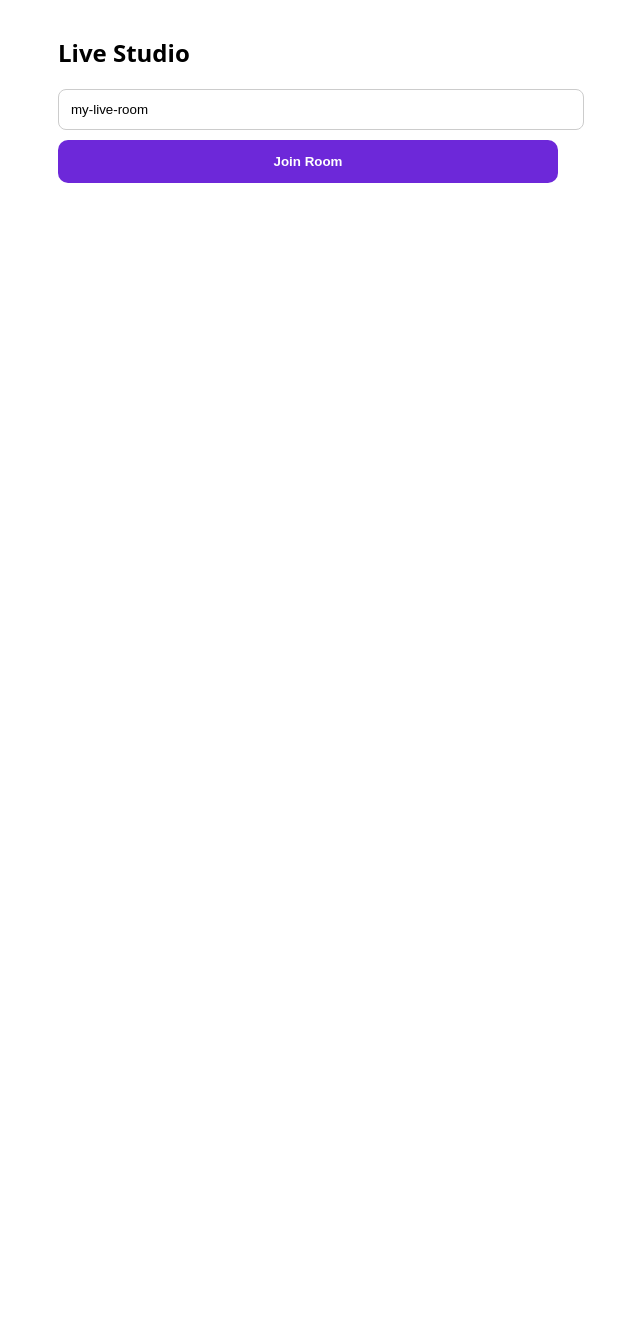
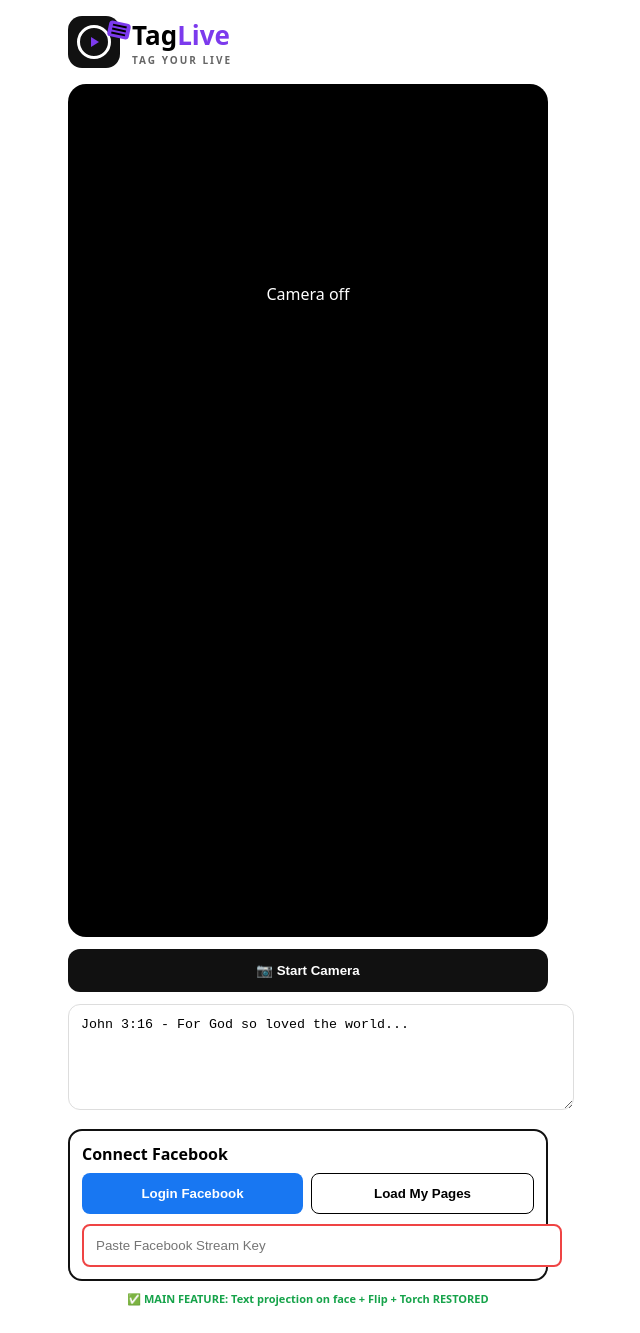
Before and after one commit to lokojagrocerymall/TagLive, a Next.js app: page / in a window 1280 px wide. Shown: the whole page, without its empty margins (332-972 px from the left). Before the commit the page ends 800 px from the top, so only its background shows below. Built offline with nearby package versions, Linux system fonts and the light colour scheme.

Commit message:
Update page.tsx

```diff
--- a/app/page.tsx
+++ b/app/page.tsx
@@ -1,72 +1,132 @@
 "use client"
-import { useState, useRef, useEffect } from 'react'
-import { Room, RoomEvent } from 'livekit-client'
+import { useEffect, useRef, useState } from 'react'
+declare global { interface Window { FB: any } }
 
-export default function LiveStudio() {
-  const [roomName, setRoomName] = useState('my-live-room')
-  const [connected, setConnected] = useState(false)
-  const [cameraOn, setCameraOn] = useState(false)
-  const [facebookKey, setFacebookKey] = useState('')
-  const [youtubeKey, setYoutubeKey] = useState('')
-  const [streaming, setStreaming] = useState(false)
+export default function LiveStudio(){
+  const [verse, setVerse] = useState("John 3:16 - For God so loved the world...")
+  const [isCam, setIsCam] = useState(false)
+  const [isLive, setIsLive] = useState(false)
+  const [facing, setFacing] = useState<'user'|'environment'>('user')
+  const [torch, setTorch] = useState(false)
+  const [fbUser, setFbUser] = useState<any>(null)
+  const [fbKey, setFbKey] = useState('')
+  const [pages, setPages] = useState<any[]>([])
   const videoRef = useRef<HTMLVideoElement>(null)
-  const roomRef = useRef<Room | null>(null)
+  const canvasRef = useRef<HTMLCanvasElement>(null)
+  const streamRef = useRef<MediaStream|null>(null)
+  const trackRef = useRef<MediaStreamTrack|null>(null)
 
-  const verse = "John 3:16 - For God so loved the world..."
+  useEffect(()=>{
+    const fbAppId = '1951327349161990'
+    if(!document.getElementById('fb-sdk')){
+      const s = document.createElement('script'); s.id='fb-sdk'; s.src='https://connect.facebook.net/en_US/sdk.js';
+      s.onload=()=>{ window.FB.init({appId: fbAppId, cookie:true, xfbml:false, version:'v19.0'}) }
+      document.body.appendChild(s)
+    }
+    const k = localStorage.getItem('taglive_fbKey'); if(k) setFbKey(k)
+  },[])
+  useEffect(()=>{ if(fbKey) localStorage.setItem('taglive_fbKey', fbKey)},[fbKey])
 
-  async function join() {
-    const res = await fetch(`/api/token?room=${roomName}&username=host`)
-    const data = await res.json()
-    const room = new Room()
-    roomRef.current = room
-    await room.connect(process.env.NEXT_PUBLIC_LIVEKIT_URL!, data.token)
-    setConnected(true)
+  const startCamera = async(newFacing = facing)=>{
+    try{
+      if(streamRef.current) streamRef.current.getTracks().forEach(t=>t.stop())
+      await new Promise(r=>setTimeout(r,300))
+      const s = await navigator.mediaDevices.getUserMedia({video:{facingMode:newFacing, width:{ideal:1280}, height:{ideal:720}}, audio:true})
+      streamRef.current = s; trackRef.current = s.getVideoTracks()[0]
+      if(videoRef.current){ videoRef.current.srcObject = s; await videoRef.current.play() }
+      setFacing(newFacing); setIsCam(true)
+    }catch(e:any){ alert('Camera: '+e.message) }
+  }
+  const stopCamera = ()=>{ streamRef.current?.getTracks().forEach(t=>t.stop()); if(videoRef.current) videoRef.current.srcObject=null; setIsCam(false); setIsLive(false); setTorch(false) }
+  const toggleCamera = async()=>{ await startCamera(facing==='user'?'environment':'user') }
+  const toggleTorch = async()=>{
+    try{
+      const track:any = trackRef.current
+      if(!track?.getCapabilities?.()?.torch) return alert('Torch not supported - use Chrome')
+      await track.applyConstraints({advanced:[{torch:!torch}] as any}); setTorch(!torch)
+    }catch(e:any){ alert(e.message) }
+  }
+  const loginFacebook = ()=>{
+    if(!window.FB){ alert('Wait 3 sec...'); return }
+    window.FB.login((resp:any)=>{
+      if(resp.authResponse){
+        window.FB.api('/me?fields=name,picture', (u:any)=>{ setFbUser(u); loadPages(resp.authResponse.accessToken) })
+      }
+    },{scope:'public_profile,pages_show_list,pages_read_engagement,business_management'})
+  }
+  const loadPages = (tok?:string)=>{
+    const t = tok || window.FB?.getAuthResponse()?.accessToken
+    if(!t) return alert('Login first')
+    window.FB.api('/me/accounts', {access_token:t}, (res:any)=>{
+      if(res.data?.length){ setPages(res.data); alert(`Found ${res.data.length} pages`) }
+      else alert('No pages or permission: '+JSON.stringify(res))
+    })
   }
 
-  async function startCamera() {
-    await roomRef.current?.localParticipant.enableCameraAndMicrophone()
-    if (videoRef.current) {
-      const pub = roomRef.current?.localParticipant.getTrackPublication('camera')
-      const track = pub?.videoTrack
-      if (track) track.attach(videoRef.current)
-    }
-    setCameraOn(true)
-  }
-
-  async function startStream() {
-    const res = await fetch('/api/start-egress', {
-      method: 'POST',
-      headers: { 'Content-Type': 'application/json' },
-      body: JSON.stringify({ room: roomName, facebookKey, youtubeKey })
-    })
-    if (res.ok) setStreaming(true)
-    else alert('Failed to start')
-  }
+  useEffect(()=>{
+    let a:any
+    const draw = ()=>{
+      const c=canvasRef.current, v=videoRef.current
+      if(c&&v&&isCam&&v.readyState>=2){
+        const ctx=c.getContext('2d')
+        if(ctx){
+          c.width=720; c.height=1280
+          ctx.drawImage(v,0,0,c.width,c.height)
+          const h=180; ctx.fillStyle='rgba(0,0,0,0.85)'; ctx.fillRect(0,c.height-h,c.width,h)
+          ctx.fillStyle='#fff'; ctx.font='bold 28px sans-serif'; ctx.textAlign='center'
+          const words=verse.match(/.{1,34}(\s|$)/g)||[verse]
+          words.slice(0,3).forEach((l,i)=>ctx.fillText(l.trim(),c.width/2,c.height-h+50+i*36))
+          if(isLive){ ctx.fillStyle='#ef4444'; ctx.beginPath(); ctx.arc(40,40,12,0,Math.PI*2); ctx.fill() }
+        }
+      }
+      a=requestAnimationFrame(draw)
+    }; draw(); return()=>cancelAnimationFrame(a)
+  },[isCam,verse,isLive])
 
   return (
-    <div style={{ padding: 16, maxWidth: 500, margin: '0 auto' }}>
-      <h2>Live Studio</h2>
-      <input value={roomName} onChange={(e) => setRoomName(e.target.value)} placeholder="Room Name" style={{ width: '100%', padding: 12, borderRadius: 8, border: '1px solid #ccc' }} />
-      <button onClick={join} style={{ width: '100%', marginTop: 10, padding: 14, background: '#6d28d9', color: '#fff', borderRadius: 10, border: 'none', fontWeight: 800 }}>Join Room</button>
+    <div style={{padding:16, maxWidth:480, margin:'0 auto'}}>
+      {/* LOGO HEADER - RESTORED */}
+      <div style={{display:'flex', alignItems:'center', gap:12}}>
+        <div style={{width:52, height:52, background:'#111', borderRadius:14, display:'flex', alignItems:'center', justifyContent:'center', position:'relative'}}>
+          <div style={{width:28, height:28, border:'3px solid #fff', borderRadius:'50%', display:'flex', alignItems:'center', justifyContent:'center'}}>
+            <div style={{width:0,height:0, borderLeft:'8px solid #7c3aed', borderTop:'5px solid transparent', borderBottom:'5px solid transparent', marginLeft:2}} />
+          </div>
+          <div style={{position:'absolute', right:-10, top:6, background:'#7c3aed', padding:'3px 4px', borderRadius:4, transform:'rotate(12deg)'}}>
+            <div style={{width:14, height:2, background:'#000', marginBottom:2}}/><div style={{width:14, height:2, background:'#000', marginBottom:2}}/><div style={{width:14, height:2, background:'#000'}}/>
+          </div>
+        </div>
+        <div><div style={{fontSize:26, fontWeight:900}}>Tag<span style={{color:'#7c3aed'}}>Live</span></div><div style={{fontSize:10, letterSpacing:2, fontWeight:800, color:'#666'}}>TAG YOUR LIVE</div></div>
+      </div>
 
-      {connected && (
-        <div style={{ marginTop: 16 }}>
-          <video ref={videoRef} autoPlay muted playsInline style={{ width: '100%', borderRadius: 12, background: '#000' }} />
-          <div style={{ position: 'relative', marginTop: -40, textAlign: 'center', color: '#fff', fontWeight: 700, background: 'rgba(0,0,0,0.5)', padding: 8 }}>{verse}</div>
+      <div style={{marginTop:16, background:'#000', borderRadius:18, overflow:'hidden', position:'relative', aspectRatio:'9/16'}}>
+        <video ref={videoRef} muted playsInline autoPlay style={{width:'100%', height:'100%', objectFit:'cover', display:isCam?'block':'none'}}/>
+        {!isCam && <div style={{color:'#fff', display:'flex', alignItems:'center', justifyContent:'center', height:420}}>Camera off</div>}
+        <canvas ref={canvasRef} style={{position:'absolute', top:0, left:0, width:'100%', height:'100%'}}/>
+        {isCam && <div style={{position:'absolute', top:12, right:12, display:'flex', gap:8, zIndex:10}}>
+          <button onClick={toggleCamera} style={{background:'rgba(0,0,0,0.7)', color:'#fff', border:'none', borderRadius:20, padding:'8px 12px', fontWeight:800}}>🔄 Flip</button>
+          <button onClick={toggleTorch} style={{background:torch?'#fbbf24':'rgba(0,0,0,0.7)', color:torch?'#000':'#fff', border:'none', borderRadius:20, padding:'8px 12px', fontWeight:800}}>{torch?'🔦 On':'🔦'}</button>
+        </div>}
+        {isLive && <div style={{position:'absolute', top:12, left:12, background:'#ef4444', color:'#fff', padding:'4px 10px', borderRadius:20, fontSize:12, fontWeight:900}}>● LIVE</div>}
+      </div>
 
-          {!cameraOn && <button onClick={startCamera} style={{ width: '100%', marginTop: 12, padding: 14, background: '#000', color: '#fff', borderRadius: 10, border: 'none' }}>Start Camera</button>}
+      <div style={{display:'flex', gap:8, marginTop:12}}>
+        {!isCam? <button onClick={()=>startCamera()} style={{flex:1, background:'#111', color:'#fff', padding:14, borderRadius:12, fontWeight:800, border:'none'}}>📷 Start Camera</button>
+        : <><button onClick={toggleCamera} style={{flex:1, background:'#7c3aed', color:'#fff', padding:14, borderRadius:12, fontWeight:800, border:'none'}}>🔄 Switch Camera</button>
+           <button onClick={stopCamera} style={{flex:1, background:'#444', color:'#fff', padding:14, borderRadius:12, fontWeight:800, border:'none'}}>Stop</button></>}
+      </div>
 
-          {cameraOn && (
-            <div style={{ marginTop: 12 }}>
-              <input value={facebookKey} onChange={(e) => setFacebookKey(e.target.value)} placeholder="Facebook Stream Key" style={{ width: '100%', padding: 12, borderRadius: 8, border: '1px solid #ccc', marginBottom: 8 }} />
-              <input value={youtubeKey} onChange={(e) => setYoutubeKey(e.target.value)} placeholder="YouTube Stream Key" style={{ width: '100%', padding: 12, borderRadius: 8, border: '1px solid #ccc' }} />
-              <button onClick={startStream} disabled={streaming || (!facebookKey && !youtubeKey)} style={{ width: '100%', marginTop: 8, padding: 14, background: streaming ? '#16a34a' : '#1877F2', color: '#fff', borderRadius: 10, border: 'none', fontWeight: 800 }}>
-                {streaming ? 'LIVE NOW ●' : 'Start Stream (FB + YouTube)'}
-              </button>
-            </div>
-          )}
+      <textarea value={verse} onChange={e=>setVerse(e.target.value)} style={{width:'100%', height:80, marginTop:12, padding:12, borderRadius:12, border:'1px solid #ddd'}} placeholder="Type scripture here - John 3:16..." />
+
+      <div style={{marginTop:14, border:'2px solid #111', borderRadius:14, padding:12}}>
+        <b>Connect Facebook</b>
+        <div style={{display:'flex', gap:8, marginTop:8}}>
+          <button onClick={loginFacebook} style={{flex:1, background:fbUser?'#16a34a':'#1877F2', color:'#fff', padding:12, borderRadius:8, fontWeight:800, border:'none'}}>{fbUser?`✓ ${fbUser.name}`:'Login Facebook'}</button>
+          <button onClick={()=>loadPages()} style={{flex:1, border:'1px solid #000', padding:12, borderRadius:8, fontWeight:800, background:'#fff'}}>Load My Pages</button>
         </div>
-      )}
+        {pages.map((p:any)=><div key={p.id} style={{marginTop:6, padding:8, background:'#f3f0ff', borderRadius:8, fontSize:13, fontWeight:700}}>{p.name}</div>)}
+        <input value={fbKey} onChange={e=>setFbKey(e.target.value)} placeholder="Paste Facebook Stream Key" style={{width:'100%', padding:12, marginTop:10, borderRadius:8, border:'2px solid #ef4444'}}/>
+      </div>
+      <p style={{textAlign:'center', fontSize:11, color:'#16a34a', marginTop:10, fontWeight:700}}>✅ MAIN FEATURE: Text projection on face + Flip + Torch RESTORED</p>
     </div>
   )
 }
```
